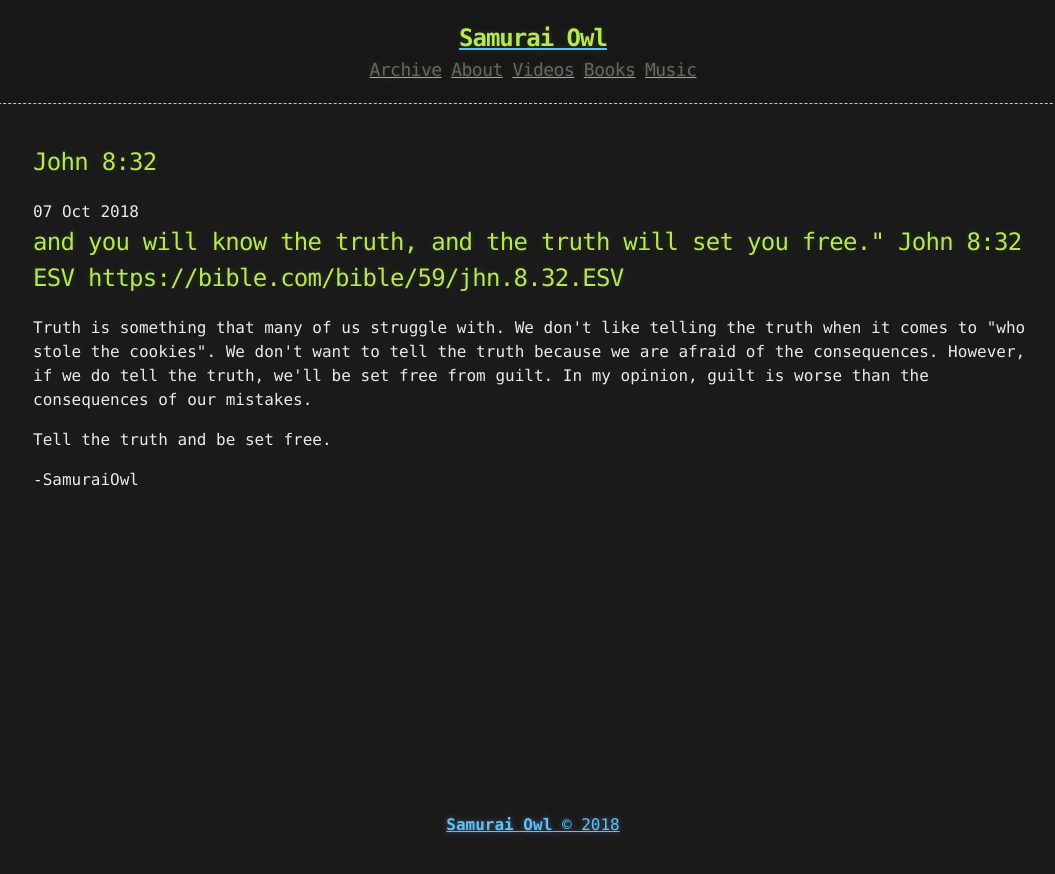
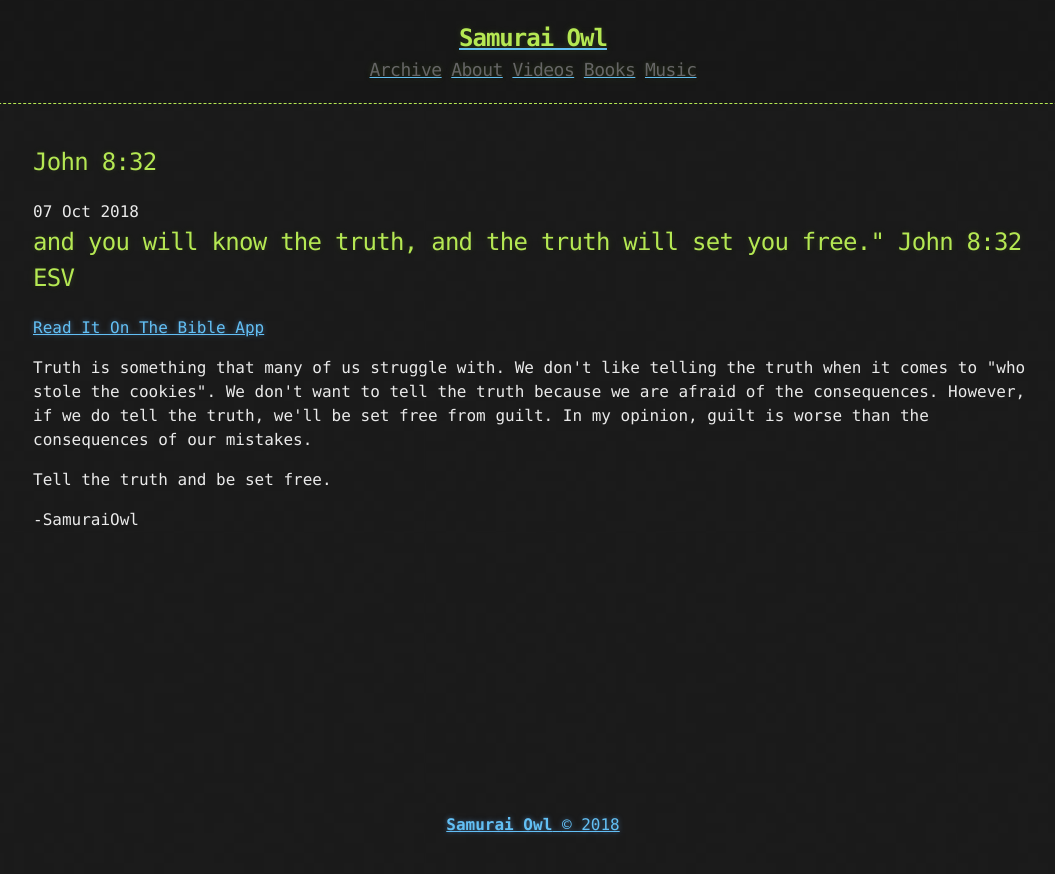
Before and after one commit to SamuraiOwl/samuraiowl.github.io, a Jekyll site: the page _posts/2018-10-07-john-8:32.html, which Jekyll copies as it is, in a window 1280 px wide. Shown: the top 874 px of the page, without its empty margins (107-1162 px from the left). Built offline with Jekyll 4.4.1, drawn with Linux system fonts in a browser that asks for light colours.

Commit message:
Update 2018-10-07-john-8:32.html

```diff
--- a/_posts/2018-10-07-john-8:32.html
+++ b/_posts/2018-10-07-john-8:32.html
@@ -1,6 +1,6 @@
 <h2>and you will know the truth, and the truth will set you free."
-John 8:32 ESV
-https://bible.com/bible/59/jhn.8.32.ESV</h2>
+John 8:32 ESV</h2>
+<a href = "https://bible.com/bible/59/jhn.8.32.ESV">Read It On The Bible App</a href>
 <p>Truth is something that many of us struggle with. We don't like telling the truth when it comes to "who stole the cookies". We don't want to tell the truth because we are afraid of the consequences. However, if we do tell the truth, we'll be set free from guilt. In my opinion, guilt is worse than the consequences of our mistakes.</p>
 <p>Tell the truth and be set free.</p>
 <p> -SamuraiOwl </p>
```
